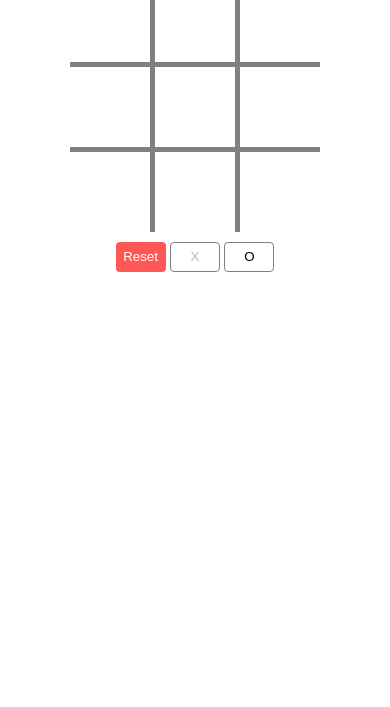
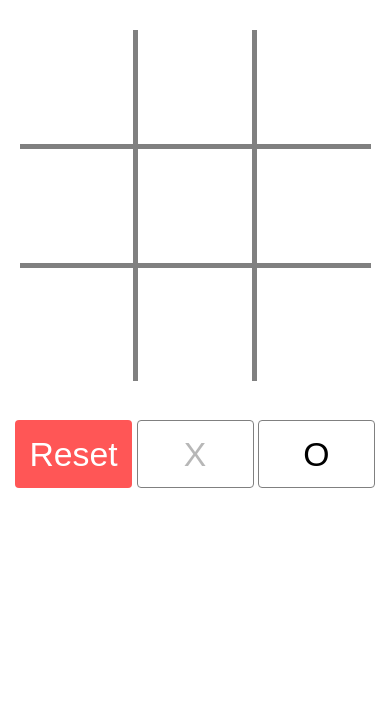
Before and after one commit to renkode/tic-tac-toe, a plain HTML site: page index.html in a window 390 px wide. Shown: the part 137-844 px from the top of the page. Drawn offline with Linux system fonts and the light colour scheme.

Commit message:
tried to add a mobile layout

```diff
--- a/index.html
+++ b/index.html
@@ -1,6 +1,7 @@
 <!DOCTYPE html>
 <html>
     <head>
+        <meta name="viewport" content="width=device-width,initial-scale=1.0">
         <link rel="stylesheet" href="ui.css">
         <link rel="stylesheet/less" type="text/css" href="styles.less" />
     </head>
@@ -30,7 +31,7 @@
             <script src="game.js"></script>
         </div>
         <svg id="svgs" version="1.1" xmlns="http://www.w3.org/2000/svg" viewBox="0 0 130.2 130.2">
-            <circle visibility="hidden" transform="scale(0.9) translate(1,1)" fill="none" stroke="#D06079" stroke-width="11" stroke-miterlimit="10" cx="70.1" cy="70.1" r="63.1"/>
+            <circle visibility="hidden" transform="scale(0.85) translate(6,6)" fill="none" stroke="#D06079" stroke-width="11" stroke-miterlimit="10" cx="70.1" cy="70.1" r="63.1"/>
             <line visibility="hidden" transform="scale(1.6) translate(-25,-25)" fill="none" stroke="#D06079" stroke-width="6" stroke-linecap="round" stroke-miterlimit="10" x1="34.4" y1="38" x2="95.8" y2="92.3"/>
             <line visibility="hidden" transform="scale(1.6) translate(-25,-25)" fill="none" stroke="#D06079" stroke-width="6" stroke-linecap="round" stroke-miterlimit="10" x1="95.8" y1="38" x2="34.4" y2="92.2"/>
         </svg>
--- a/ui.css
+++ b/ui.css
@@ -110,3 +110,42 @@ svg {
       stroke-dashoffset: 900;
     }
   }
+
+@media only screen and (max-device-width: 800px) {
+  html {
+  }
+  body {
+    width: 100%;
+    height: 100%;
+    margin: auto;
+  }
+
+  h1 {
+    font-size: 8vh;
+  }
+
+  #board {
+    width: 90vw;
+    height: 90vw;
+  }
+
+  .row {
+    width: 100%;
+    height: 33%;
+  }
+
+  .cell {
+    width: 33%;
+    height: 100%;
+  }
+
+  .actions {
+    margin-top: 10%;
+  }
+
+  #reset-button, .choice {
+    width: 30vw;
+    height: 8vh;
+    font-size: 4vh;
+  }
+}
```
